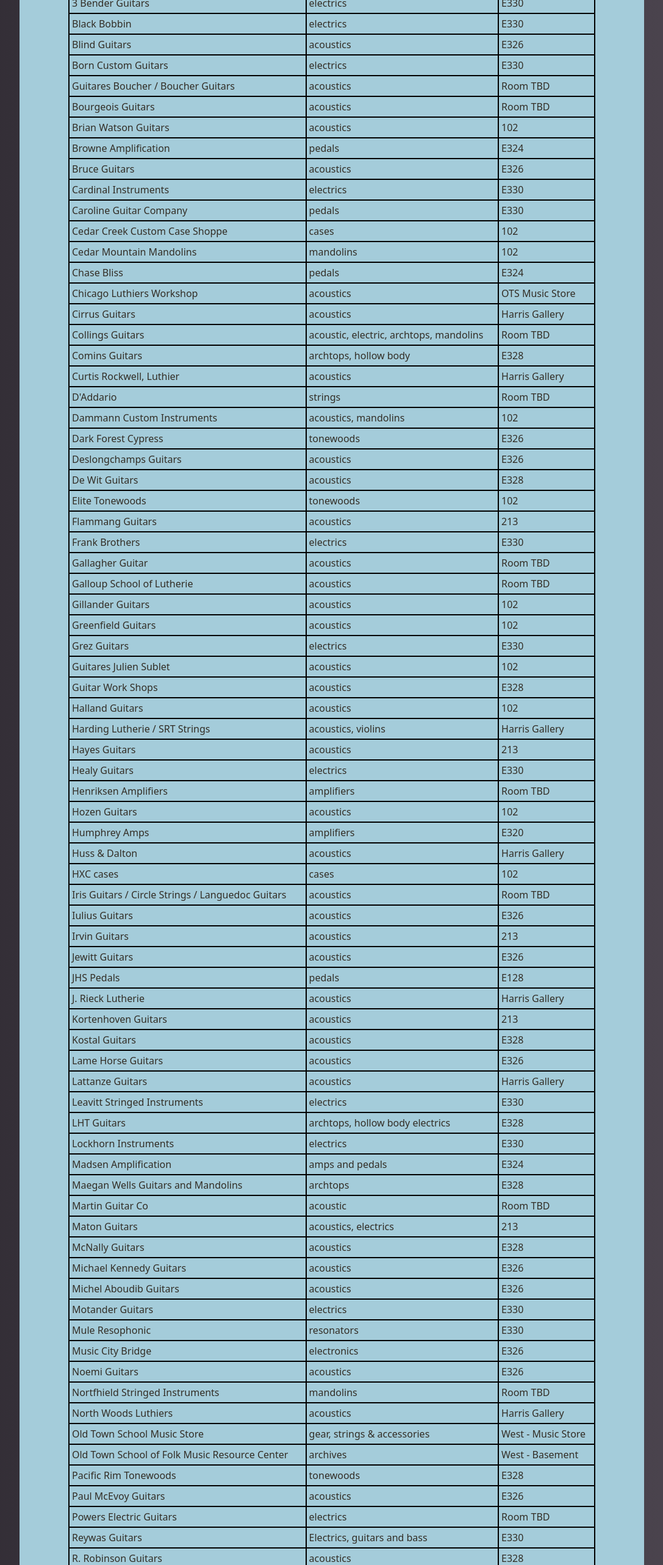
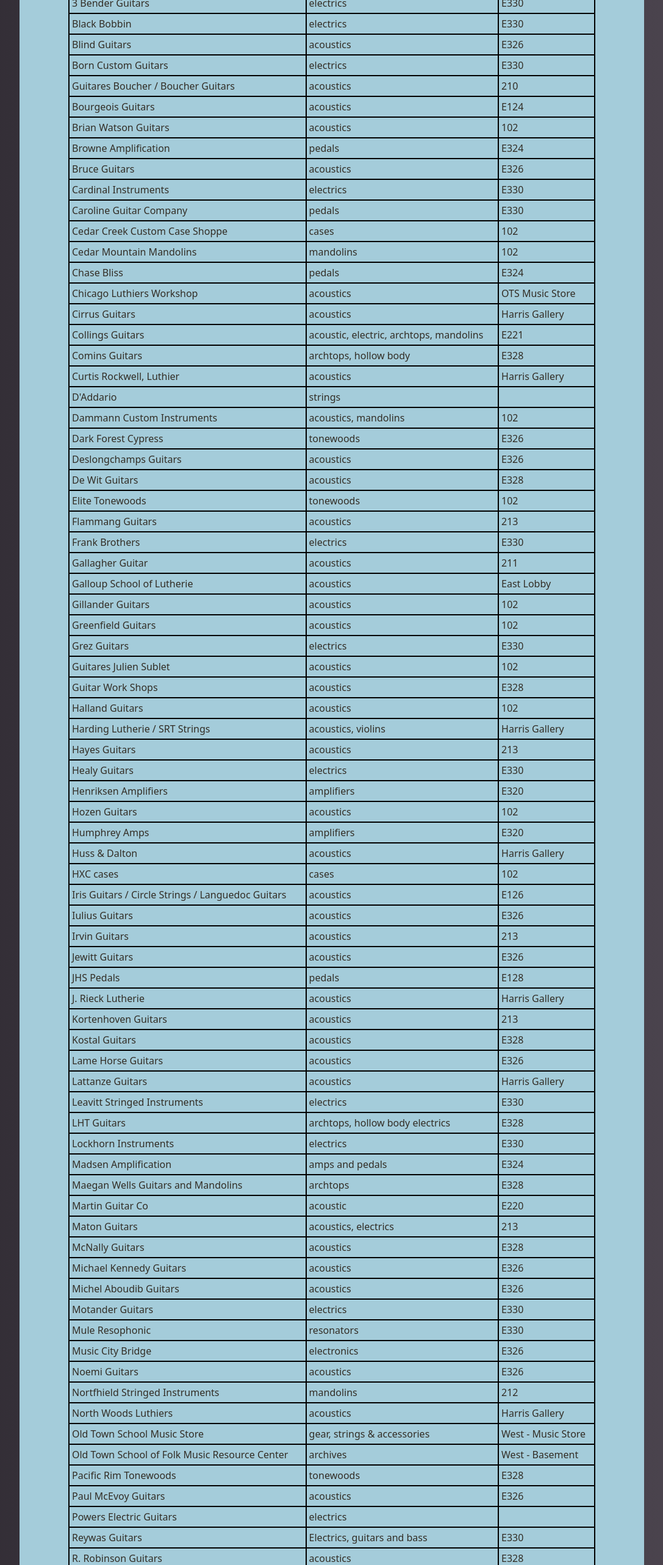
Before and after one commit to oldtownschool/fretboard-summit, a Next.js app: page /luthiers in a window 1280 px wide. Shown: the part 820-3386 px from the top of the page at 61% size, without its empty margins (96-1183 px from the left). Built offline with nearby package versions, Linux system fonts and the light colour scheme.

Commit message:
updated luthiers room assignments for sponsors

```diff
--- a/app/luthiers/page.js
+++ b/app/luthiers/page.js
@@ -92,12 +92,12 @@ export default function Luthiers() {
               <tr>
                 <td><Link href="https://boucherguitars.com/">Guitares Boucher / Boucher Guitars</Link></td>
                 <td>acoustics</td>
-                <td>Room TBD</td>
+                <td>210</td>
               </tr>
               <tr>
                 <td><Link href="https://bourgeoisguitars.com/">Bourgeois Guitars</Link></td>
                 <td>acoustics</td>
-                <td>Room TBD</td>
+                <td>E124</td>
               </tr>
               <tr>
                 <td><Link href="https://www.brianwatsonguitars.com/">Brian Watson Guitars</Link></td>
@@ -153,7 +153,7 @@ export default function Luthiers() {
               <tr>
                 <td><Link href="https://www.collingsguitars.com/">Collings Guitars</Link></td>
                 <td>acoustic, electric, archtops, mandolins</td>
-                <td>Room TBD</td>
+                <td>E221</td>
               </tr>
               <tr>
                 <td><Link href="http://www.cominsguitars.com/">Comins Guitars</Link></td>
@@ -168,7 +168,7 @@ export default function Luthiers() {
               <tr>
                 <td><Link href="https://www.daddario.com/">D&apos;Addario</Link></td>
                 <td>strings</td>
-                <td>Room TBD</td>
+                <td></td>
               </tr>
               <tr>
                 <td><Link href="https://dammanninstruments.com">Dammann Custom Instruments</Link></td>
@@ -208,12 +208,12 @@ export default function Luthiers() {
               <tr>
                 <td><Link href="https://gallagherguitar.com/">Gallagher Guitar</Link></td>
                 <td>acoustics</td>
-                <td>Room TBD</td>
+                <td>211</td>
               </tr>
               <tr>
                 <td><Link href="https://www.galloupguitars.com/">Galloup School of Lutherie</Link></td>
                 <td>acoustics</td>
-                <td>Room TBD</td>
+                <td>East Lobby</td>
               </tr>
               <tr>
                 <td><Link href="http://www.gillanderguitars.com">Gillander Guitars</Link></td>
@@ -263,7 +263,7 @@ export default function Luthiers() {
               <tr>
                 <td><Link href="https://www.henriksenamplifiers.com/">Henriksen Amplifiers</Link></td>
                 <td>amplifiers</td>
-                <td>Room TBD</td>
+                <td>E320</td>
               </tr>
 
               <tr>
@@ -290,7 +290,7 @@ export default function Luthiers() {
               <tr>
                 <td><Link href="https://www.irisguitarcompany.com/">Iris Guitars / Circle Strings / Languedoc Guitars</Link></td>
                 <td>acoustics</td>
-                <td>Room TBD</td>
+                <td>E126</td>
               </tr>
               <tr>
                 <td><Link href="http://www.iuliusguitars.com/">Iulius Guitars</Link></td>
@@ -365,7 +365,7 @@ export default function Luthiers() {
               <tr>
                 <td><Link href="https://www.martinguitar.com/">Martin Guitar Co</Link></td>
                 <td>acoustic</td>
-                <td>Room TBD</td>
+                <td>E220</td>
               </tr>
               <tr>
                 <td><Link href="https://maton.com.au/">Maton Guitars</Link></td>
@@ -410,7 +410,7 @@ export default function Luthiers() {
               <tr>
                 <td><Link href="https://www.northfieldinstruments.com/">Nortfhield Stringed Instruments</Link></td>
                 <td>mandolins</td>
-                <td>Room TBD</td>
+                <td>212</td>
               </tr>
               <tr>
                 <td><Link href="https://www.northwoodsluthiers.com">North Woods Luthiers</Link></td>
@@ -440,7 +440,7 @@ export default function Luthiers() {
               <tr>
                 <td><Link href="https://powerselectricguitars.com/">Powers Electric Guitars</Link></td>
                 <td>electrics</td>
-                <td>Room TBD</td>
+                <td></td>
               </tr>
               <tr>
                 <td><Link href="https://reywasguitars.com/">Reywas Guitars</Link></td>
@@ -470,7 +470,7 @@ export default function Luthiers() {
               <tr>
                 <td><Link href="https://santacruzguitar.com/">Santa Cruz Guitars</Link></td>
                 <td>acoustics</td>
-                <td>Room TBD</td>
+                <td>E123</td>
               </tr>
               <tr>
                 <td><Link href="https://www.seufguitars.com/">Seuf Guitars</Link></td>
@@ -510,18 +510,13 @@ export default function Luthiers() {
               <tr>
                 <td><Link href="https://www.taylorguitars.com/">Taylor Guitars</Link></td>
                 <td>acoustics</td>
-                <td>Room TBD</td>
+                <td>101</td>
               </tr>
               <tr>
                 <td><Link href="https://fetellierguitars.com/">Tellier Guitars</Link></td>
                 <td>acoustics</td>
                 <td>E328</td>
               </tr>
-              {/* <tr>
-                <td><Link href="https://www.thorellguitars.com/">Thorell Fine Guitars</Link></td>
-                <td>archtops</td>
-                <td>Room TBD</td>
-              </tr> */}
               <tr>
                 <td><Link href="https://wadeguitar.com/">Travis D. Wade Guitars</Link></td>
                 <td>acoustics</td>
@@ -530,7 +525,7 @@ export default function Luthiers() {
               <tr>
                 <td><Link href="https://www.two-rock.com/">Two-Rock Amplifiers</Link></td>
                 <td>amplifiers</td>
-                <td>Room TBD</td>
+                <td></td>
               </tr>
               <tr>
                 <td><Link href="https://www.uberfrankguitars.com">Uberfrank</Link></td>
@@ -555,7 +550,7 @@ export default function Luthiers() {
               <tr>
                 <td><Link href="https://usa.yamaha.com/products/musical_instruments/guitars_basses/index.html">Yamaha</Link></td>
                 <td>electric guitars</td>
-                <td>Room TBD</td>
+                <td>E322</td>
               </tr>
             </tbody>
           </table>
```
